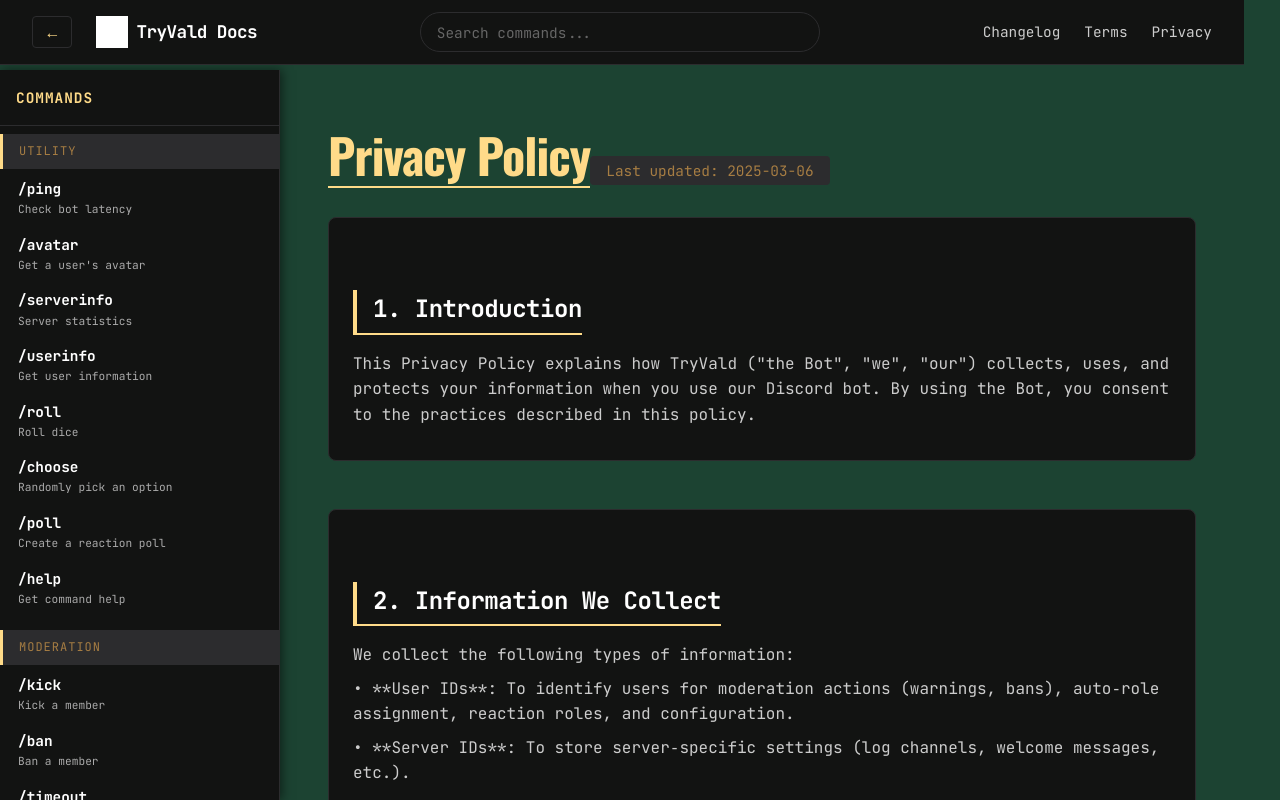
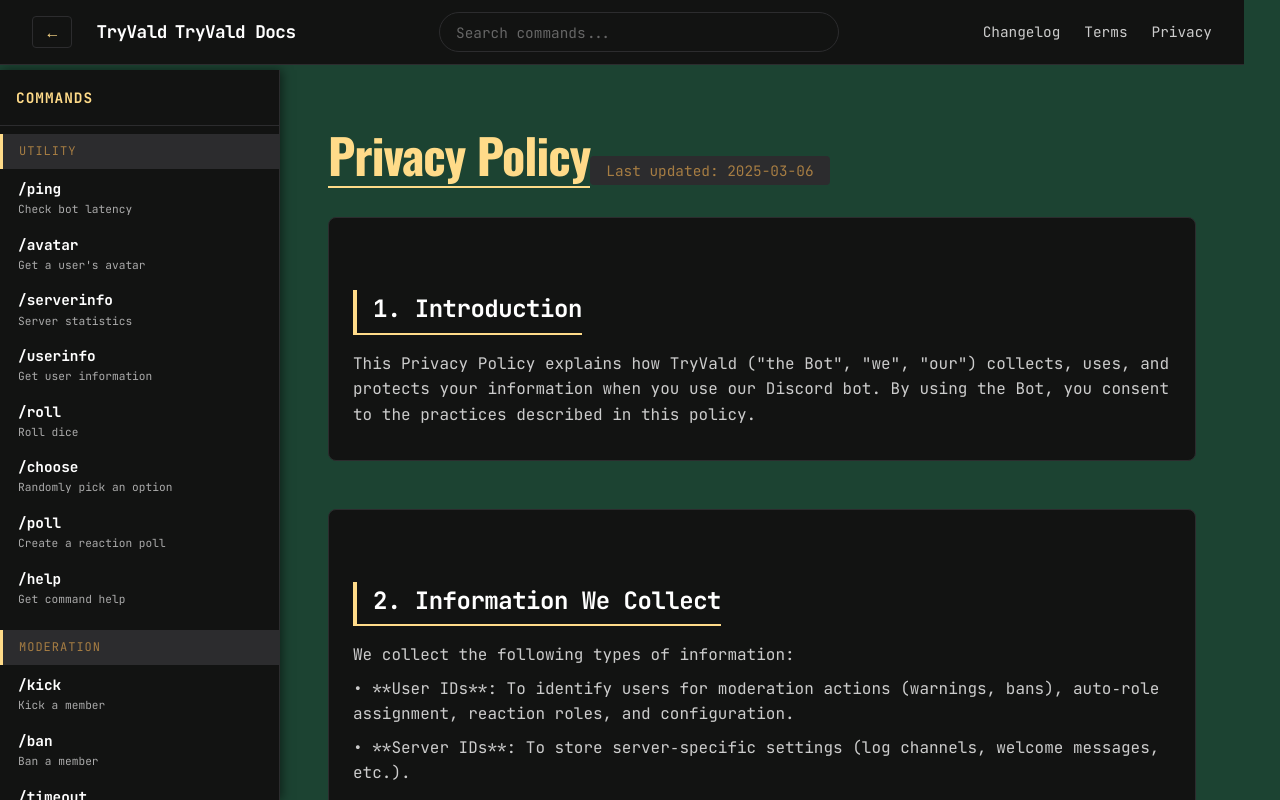
Before and after one commit to tryvald/TryVald-Documentation, a React (Vite) app: page /privacy in a window 1280 px wide. Shown: the top 800 px of the page. Built offline with nearby package versions, Linux system fonts and the light colour scheme.

Commit message:
Navbar update

```diff
--- a/src/components/Layout/Layout.module.css
+++ b/src/components/Layout/Layout.module.css
@@ -2,9 +2,9 @@
   display: flex;
   flex-direction: column;
   min-height: 100vh;
+  width: 100%;
   background-color: var(--color-bg);
 }
-
 .mainContainer {
   display: flex;
   flex: 1;
--- a/src/components/Layout/Navbar.jsx
+++ b/src/components/Layout/Navbar.jsx
@@ -13,7 +13,11 @@
           {collapsed ? '→' : '←'}
         </button>
         <Link to="/" className={styles.logo}>
-          <img src="/logo.svg" alt="TryVald" height="32" />
+            <Link to="/" className={styles.logo}>
+                {/* Comment out or remove the img tag */}
+                {/* <img src="/logo.svg" alt="TryVald" height="32" /> */}
+                <span className={styles.logoText}>TryVald</span>
+            </Link>
           <span>TryVald Docs</span>
         </Link>
       </div>
--- a/src/components/Layout/Navbar.module.css
+++ b/src/components/Layout/Navbar.module.css
@@ -2,6 +2,7 @@
   position: sticky;
   top: 0;
   z-index: 100;
+  width: 100%; /* Full width */
   background-color: var(--color-black);
   border-bottom: 1px solid var(--color-gray-dark);
   padding: 0.75rem 2rem;
@@ -11,12 +12,14 @@
   backdrop-filter: blur(10px);
   -webkit-backdrop-filter: blur(10px);
   font-family: var(--font-mono);
+  box-sizing: border-box;
 }
 
 .navLeft {
   display: flex;
   align-items: center;
   gap: 1rem;
+  flex-shrink: 0; /* Prevent shrinking */
 }
 
 .menuButton {
@@ -25,53 +28,12 @@
   color: var(--color-accent);
   font-size: 1.5rem;
   cursor: pointer;
-  display: none; /* Hidden on desktop, shown on mobile */
+  display: none; /* Hidden on desktop */
   padding: 0.25rem 0.5rem;
   transition: color 0.2s;
 }
 .menuButton:hover {
-  color: #ffd966; /* lighter accent */
-}
-
-.logo {
-  display: flex;
-  align-items: center;
-  gap: 0.5rem;
-  text-decoration: none;
-  color: white;
-  font-weight: bold;
-  font-size: 1.1rem;
-  letter-spacing: -0.5px;
-}
-.logo img {
-  filter: brightness(0) invert(1); /* makes white logo if original is dark */
-  height: 32px;
-  width: auto;
-}
-
-.navCenter {
-  flex: 1;
-  max-width: 400px;
-  margin: 0 2rem;
-}
-
-.navRight {
-  display: flex;
-  gap: 1.5rem;
-}
-
-.navLink {
-  font-family: var(--font-mono);
-  color: #ccc;
-  text-decoration: none;
-  font-size: 0.9rem;
-  transition: color 0.2s;
-  padding: 0.25rem 0;
-  border-bottom: 1px solid transparent;
-}
-.navLink:hover {
-  color: var(--color-accent);
-  border-bottom-color: var(--color-accent);
+  color: #ffd966;
 }
 
 .collapseButton {
@@ -94,10 +56,59 @@
   border-color: var(--color-accent);
 }
 
-@media (max-width: 768px) {
-  .collapseButton {
-    display: none; /* hide on mobile, only menu button works */
-  }
+.logo {
+  display: flex;
+  align-items: center;
+  gap: 0.5rem;
+  text-decoration: none;
+  color: white;
+  font-weight: bold;
+  font-size: 1.1rem;
+  letter-spacing: -0.5px;
+  white-space: nowrap; /* Prevent wrapping */
+}
+.logo img {
+  height: 32px;
+  width: auto;
+  display: block; /* Remove extra space */
+  /* If logo is dark on dark background, uncomment:
+  filter: brightness(0) invert(1); */
+}
+/* Fallback if image missing: show a text placeholder */
+.logo img[alt="TryVald"]:not([src]) {
+  display: inline-block;
+  width: 32px;
+  height: 32px;
+  background-color: var(--color-accent);
+  border-radius: 4px;
+  content: '';
+}
+
+.navCenter {
+  flex: 1; /* Take available space */
+  max-width: 400px;
+  margin: 0 2rem;
+  min-width: 200px; /* Prevent from becoming too small */
+}
+
+.navRight {
+  display: flex;
+  gap: 1.5rem;
+  flex-shrink: 0;
+}
+
+.navLink {
+  font-family: var(--font-mono);
+  color: #ccc;
+  text-decoration: none;
+  font-size: 0.9rem;
+  transition: color 0.2s;
+  padding: 0.25rem 0;
+  border-bottom: 1px solid transparent;
+}
+.navLink:hover {
+  color: var(--color-accent);
+  border-bottom-color: var(--color-accent);
 }
 
 /* Mobile styles */
@@ -108,11 +119,14 @@
   .menuButton {
     display: block; /* show on mobile */
   }
+  .collapseButton {
+    display: none; /* hide on mobile */
+  }
   .navCenter {
     display: none; /* hide search bar on mobile */
   }
   .navRight {
-    display: none; /* hide links on mobile – could be replaced by a drawer, but for now hidden */
+    display: none; /* hide links on mobile */
   }
   .logo span {
     display: none; /* hide text on mobile, only show icon */
```
